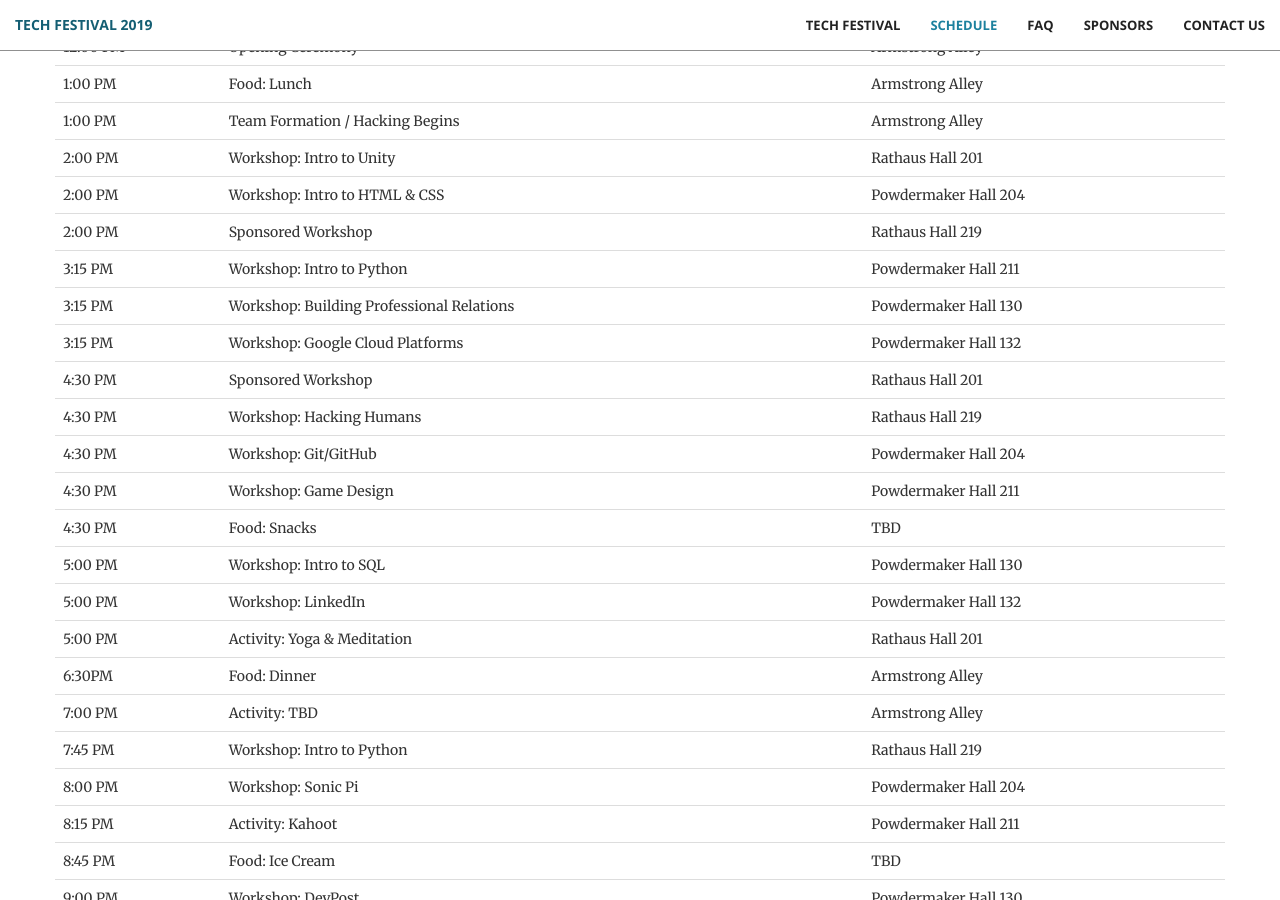
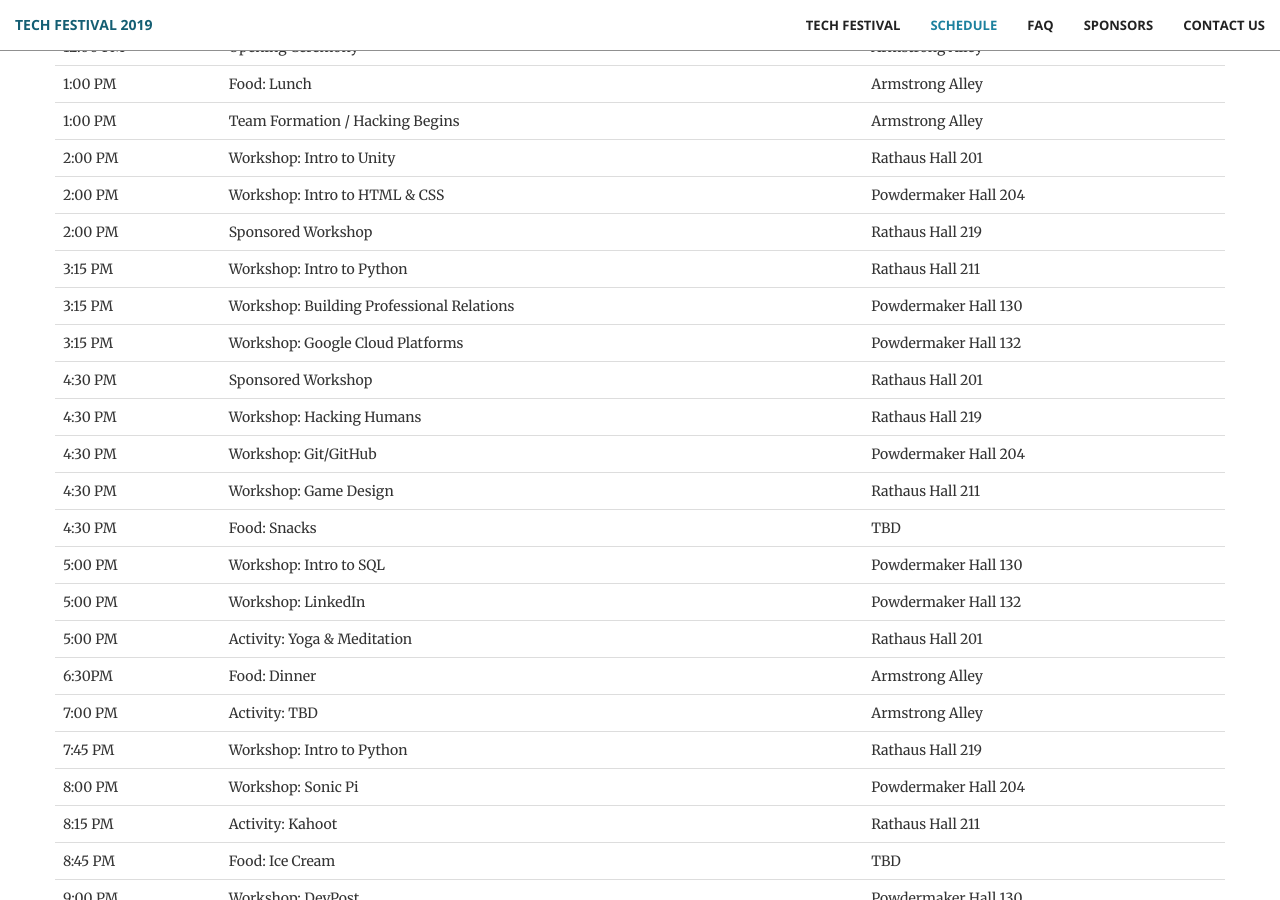
Before and after one commit to techfestivalnyc/techfestivalnyc.github.io, a Jekyll site: the page built from hackathon/index.html, in a window 1280 px wide and 900 px high, scrolled down 1228 px. Built offline with Jekyll 4.4.1, drawn with Linux system fonts in a browser that asks for light colours.

Commit message:
update schedule

```diff
--- a/_includes/schedule-hackathon.html
+++ b/_includes/schedule-hackathon.html
@@ -63,7 +63,7 @@
                     <tr>
                         <td>3:15 PM</td>
                         <td>Workshop: Intro to Python</td>
-                        <td>Powdermaker Hall 211</td>
+                        <td>Rathaus Hall 211</td>
                     </tr>
                     <tr>
                         <td>3:15 PM</td>
@@ -93,7 +93,7 @@
                     <tr>
                         <td>4:30 PM</td>
                         <td>Workshop: Game Design</td>
-                        <td>Powdermaker Hall 211</td>
+                        <td>Rathaus Hall 211</td>
                     </tr>
                     <tr>
                         <td>4:30 PM</td>
@@ -138,7 +138,7 @@
                     <tr>
                         <td>8:15 PM</td>
                         <td>Activity: Kahoot</td>
-                        <td>Powdermaker Hall 211</td>
+                        <td>Rathaus Hall 211</td>
                     </tr>
                     <tr>
                         <td>8:45 PM</td>
```
